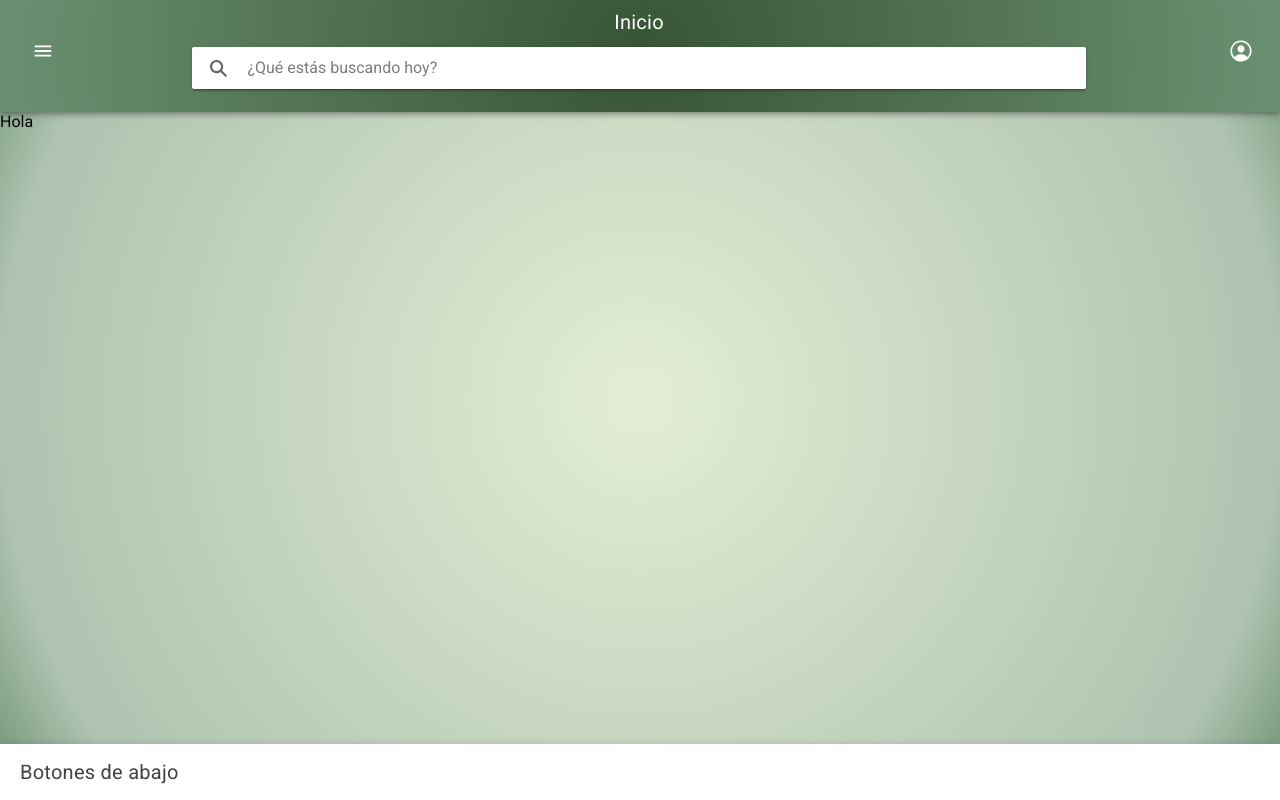
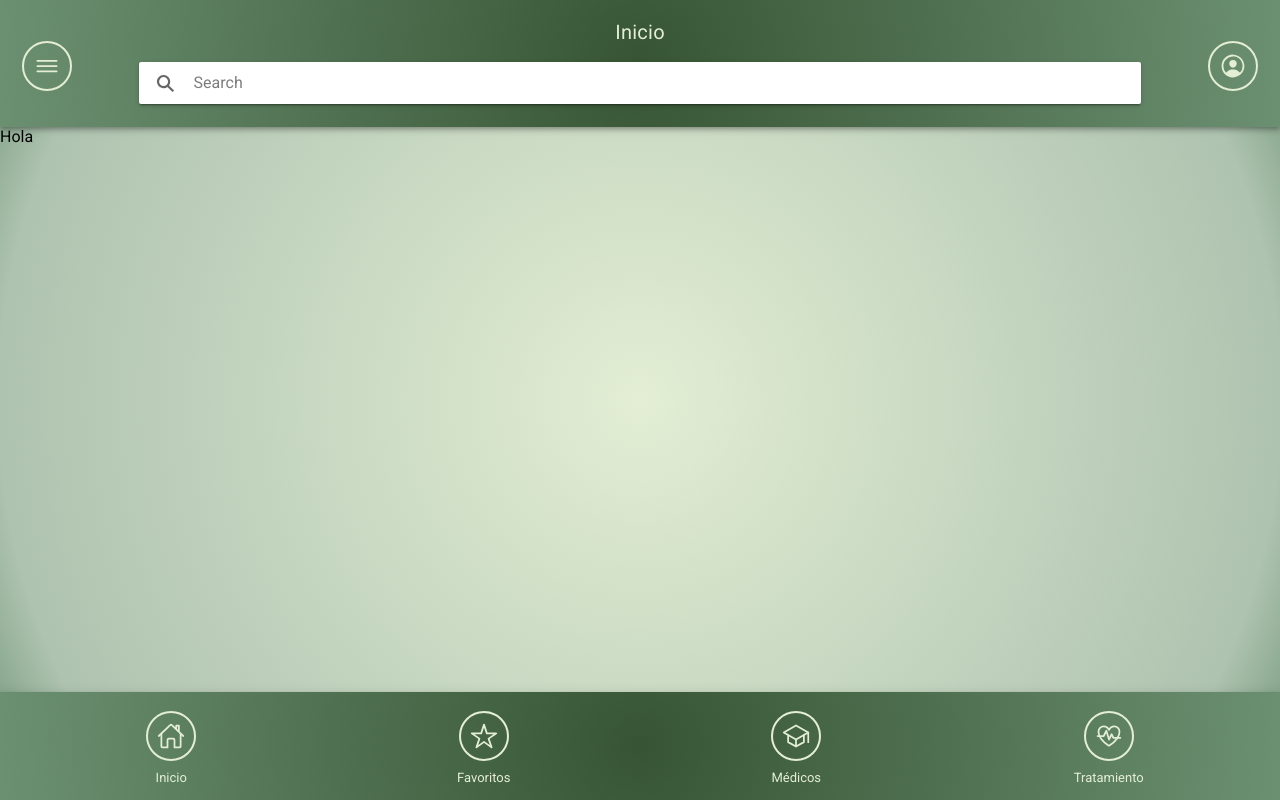
Before and after one commit to carlgar512/EasyFarma, a React (Vite) app: page /principal in a window 1280 px wide. Built offline with nearby package versions, Linux system fonts and the light colour scheme.

Commit message:
Cambios en pantalla Principal

```diff
--- a/src/components/Principal/MainPage.css
+++ b/src/components/Principal/MainPage.css
@@ -1,34 +1,68 @@
+.headerBar{
+    background: radial-gradient(circle, var(--ion-color-customDark) 0%, var(--ion-color-customMedium) 100%);
+    padding: 0 20px 15px 20px;
+    display: flex;
+    align-items: center;
+    justify-content: center;
+}
+
+
 .principalBar {
     display: flex;
     flex-direction: column;
     gap: 10px;
     justify-content: center;
     align-items: center;
-    padding: 10px;
-    color: white;
+    padding-top: 20px;
+    gap: 10px;
+    color: var(--ion-color-customUltraLight);
+    font-weight: bold;
     font-family: var(--font-primary);
     width: 100%;
 }
+ion-menu::part(backdrop) {
+    background-color: var(--ion-color-customHardDark);
+  }
 
-.toolBar {
-    --background: radial-gradient(circle, var(--ion-color-customDark) 0%, var(--ion-color-customMedium) 100%);
-    padding: 10px;
+  ion-menu::part(container) {
+    border-radius: 0 20px 20px 0;
+
+    box-shadow: 4px 0px 16px var(--ion-color-customUltraLight);
+  }
+
+
+
+.searchBar {
+    width: 90%;
+}
+
+.iconBar{
     display: flex;
+    width: 100%;
+    align-items: center;
+
+    padding: 15px;
+    background: radial-gradient(circle, var(--ion-color-customDark) 0%, var(--ion-color-customMedium) 100%);
+}
+
+.upperButton{
+    padding-top: 20px;
+    color: var(--ion-color-customUltraLight);
+    --border-color: var(--ion-color-customUltraLight)!important;
+}
+.downButton{
+    color: var(--ion-color-customUltraLight);
+   --border-color: var(--ion-color-customUltraLight)!important;
+}
+
+.downItemContainer{
+    display: flex;
+    flex-direction: column;
+    color: var(--ion-color-customUltraLight);
     justify-content: center;
+    align-items: center;
+    min-width: 25%;
+    font-size: small;
+    gap: 5px;
 
 }
-
-.userButton {
-    --background: var(--ion-color-customUltraLight);
-    color: white;
-
-}
-
-.menuButton{
-    color: white;
-    padding-left: 10px;
-}
-
-.searchBar {
-    width: 80%;
-}
--- a/src/components/Principal/MainPage.tsx
+++ b/src/components/Principal/MainPage.tsx
@@ -1,5 +1,5 @@
 import { IonButton, IonButtons, IonContent, IonFooter, IonHeader, IonIcon, IonMenu, IonMenuButton, IonMenuToggle, IonPage, IonSearchbar, IonTitle, IonToolbar } from "@ionic/react";
-import { personCircleOutline, trashBin } from "ionicons/icons";
+import { arrowBackOutline, fitnessOutline, homeOutline, menuOutline, personCircleOutline, schoolOutline, settingsSharp, starOutline, trashBin } from "ionicons/icons";
 import "./MainPage.css";
 
 
@@ -9,37 +9,61 @@ const MainPage: React.FC = () => {
         <>
             <IonMenu type="overlay" contentId="main-content">
                 <IonHeader>
-                    <IonToolbar>
-                        <IonTitle>Menu Content</IonTitle>
-                    </IonToolbar>
+                    <IonMenuToggle>
+                        <IonButton fill="clear" color="success">
+                            <IonIcon slot="icon-only" ios={arrowBackOutline}></IonIcon>
+                        </IonButton>
+                    </IonMenuToggle>
                 </IonHeader>
                 <IonContent className="ion-padding">This is the menu content.</IonContent>
             </IonMenu>
             <IonPage id="main-content">
                 <IonHeader className="headerBar">
-                    <IonToolbar className="toolBar">
-                        <IonButtons slot="start">
-                            <IonMenuButton className="menuButton"></IonMenuButton>
-                        </IonButtons>
-                        <div className="principalBar">
-                            <IonTitle>Inicio</IonTitle>
-                            <IonSearchbar className="searchBar" animated={true} placeholder="¿Qué estás buscando hoy?" showClearButton="always" clearIcon={trashBin} value=""></IonSearchbar>
-                        </div>
+                    <IonMenuToggle>
+                        <IonButton shape="round" className="upperButton" size="large" fill="outline">
+                            <IonIcon slot="icon-only" icon={menuOutline}></IonIcon>
+                        </IonButton>
+                    </IonMenuToggle>
+                    <div className="principalBar">
+                        <IonTitle>Inicio</IonTitle>
+                        <IonSearchbar className="searchBar" animated={true} clearIcon={trashBin} value=""></IonSearchbar>
+                    </div>
+                    <IonButton shape="round" className="upperButton" size="large" fill="outline">
+                        <IonIcon slot="icon-only" icon={personCircleOutline}></IonIcon>
+                    </IonButton>
 
-                        <IonButtons slot="end">
-                            <IonButton shape="round" className="userButton" size="large">
-                                <IonIcon slot="icon-only" icon={personCircleOutline}></IonIcon>
-                            </IonButton>
-                        </IonButtons>
-                    </IonToolbar>
+
                 </IonHeader>
                 <IonContent fullscreen className="content">
                     Hola
                 </IonContent>
-                <IonFooter>
-                    <IonToolbar>
-                        <IonTitle>Botones de abajo</IonTitle>
-                    </IonToolbar>
+                <IonFooter className="iconBar">
+
+                    <div className="downItemContainer">
+                        <IonButton shape="round" size="large" fill="outline" className="downButton">
+                            <IonIcon slot="icon-only" ios={homeOutline}></IonIcon>
+                        </IonButton>
+                        <span>Inicio</span>
+                    </div>
+                    <div className="downItemContainer">
+                        <IonButton shape="round" size="large" fill="outline" className="downButton">
+                            <IonIcon slot="icon-only" ios={starOutline}></IonIcon>
+                        </IonButton>
+                        <span>Favoritos</span>
+                    </div>
+                    <div className="downItemContainer">
+                        <IonButton shape="round" size="large" fill="outline" className="downButton">
+                            <IonIcon slot="icon-only" ios={schoolOutline}> </IonIcon>
+                        </IonButton>
+                        <span>Médicos</span>
+                    </div>
+                    <div className="downItemContainer">
+                        <IonButton shape="round" size="large" fill="outline" className="downButton">
+                            <IonIcon slot="icon-only" ios={fitnessOutline}></IonIcon>
+                        </IonButton>
+                        <span>Tratamiento</span>
+                    </div>
+
                 </IonFooter>
             </IonPage>
         </>
```
